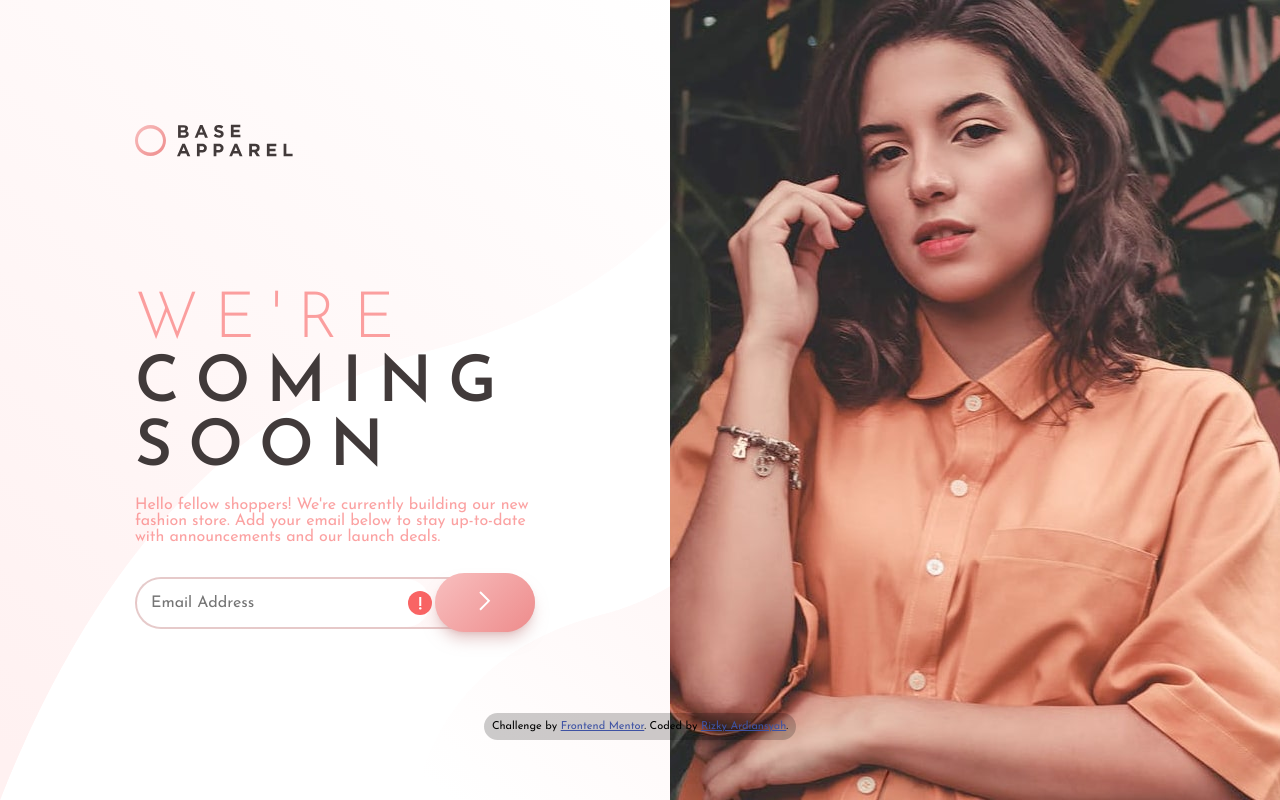
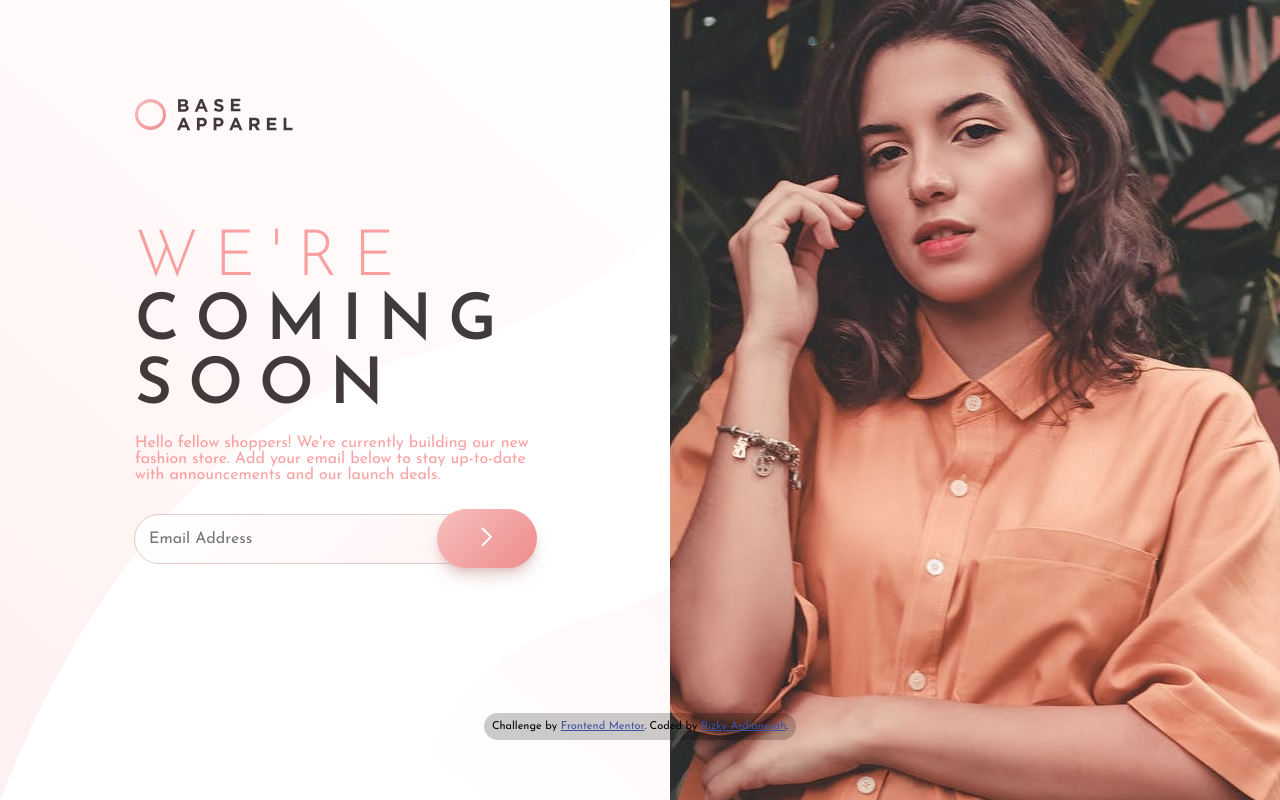
Before and after one commit to arudiansaha/base-apparel-coming-soon, a plain HTML site: page index.html in a window 1280 px wide. Drawn offline with Linux system fonts and the light colour scheme.

Commit message:
Fix the error sign show up before submit, thanks to @Mod8124 from Frontend Mentor for help.

```diff
--- a/index.html
+++ b/index.html
@@ -71,13 +71,18 @@
     };
 
     document.addEventListener('invalid', (function () {
+      const form = document.querySelector('.form');
+      const form__error = document.querySelector('.form__error');
+
       return function (e) {
         e.preventDefault();
         document.getElementById('input-email').focus();
+        // Thanks to @Mod8124 from Frontend Mentor for this 2 lines.
+        form.classList.add('active');
+        form__error.classList.add('active');
       };
     })(), true);
   </script>
-
 </body>
 
 </html>
--- a/style.css
+++ b/style.css
@@ -62,7 +62,8 @@ body {
 }
 
 .description__logo {
-    padding-block-end: 8rem;
+    position: relative;
+    bottom: 40%;
 }
 
 .description__title {
@@ -89,17 +90,9 @@ body {
     position: relative;
     display: flex;
     align-items: center;
-    border: 2px solid var(--primary-red1-500);
     border-radius: 2rem;
+    outline: 1px solid var(--primary-red1-500);
     background-image: var(--linear1);
-}
-
-.form:invalid {
-    border-color: var(--primary-red2);
-}
-
-.form:invalid:not(:focus):not(:active) {
-    border-color: var(--primary-red1-500);
 }
 
 .form__field {
@@ -108,12 +101,16 @@ body {
     padding: 0;
 }
 
-.form .form__error {
+.form__error {
     visibility: hidden;
 }
 
-.form:invalid .form__error {
+.active.form__error {
     visibility: visible;
+}
+
+.active.form {
+    outline: 1px solid var(--primary-red2);
 }
 
 .form__input {
@@ -124,6 +121,7 @@ body {
     border: none;
     border-radius: 2rem;
     width: 100%;
+    background-image: var(--linear1);
 }
 
 .form__input:is(:active, :focus) {
```
Also changed, not shown: README.md.
